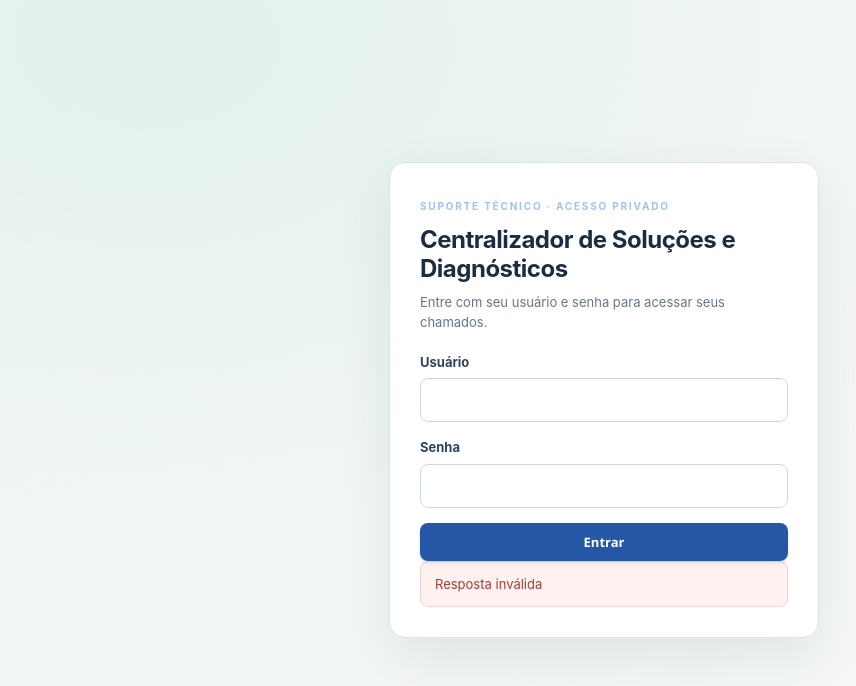
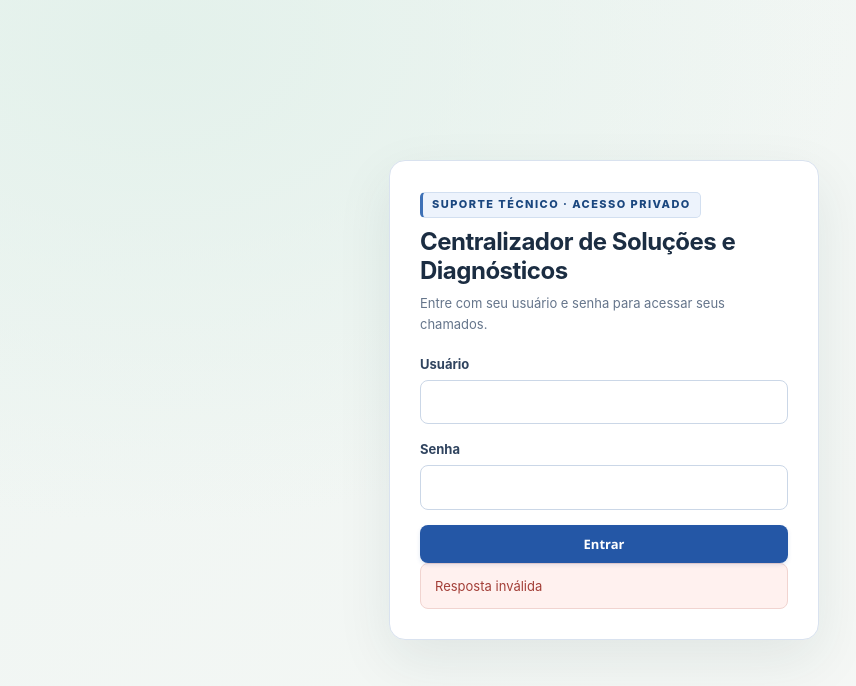
Before and after one commit to Caroou/Centralizador-Suporte-Tecnico, a plain HTML site: page static/index.html in a window 1280 px wide. Shown: the whole page, without its empty margins (36-892 px from the left). Drawn offline with Linux system fonts and the light colour scheme; no server answers.

Commit message:
Emphasize section subtitles with stronger contrast

```diff
--- a/static/style.css
+++ b/static/style.css
@@ -6,7 +6,8 @@ header{position:relative;z-index:20;isolation:isolate;overflow:visible;backgroun
 header:after{content:"";position:absolute;z-index:-1;width:290px;height:290px;right:max(20px,calc((100% - 1140px)/2));top:-180px;border:1px solid #ffffff20;border-radius:50%;box-shadow:0 0 0 34px #ffffff09,0 0 0 72px #ffffff08}
 header h1{font-size:clamp(21px,3vw,29px);letter-spacing:-.6px;line-height:1.18;margin:7px 0 6px;font-weight:750}
 header p{margin:0;color:#d1def0;font-size:14px}
-.eyebrow{font-size:10px;letter-spacing:1.8px;color:#9bc2ff;font-weight:750}
+.eyebrow{display:inline-flex;align-items:center;padding:5px 9px;border:1px solid #ffffff30;border-left:3px solid #76a9f2;border-radius:5px;background:#ffffff12;color:#e5efff;font-size:11px;letter-spacing:1.45px;font-weight:850;line-height:1.25}
+.auth-card .eyebrow,.app-modal .eyebrow{color:#1b477f;border-color:#d2dff0;border-left-color:#3e71b6;background:#edf3fc}
 .badge{border:1px solid #ffffff3d;background:#ffffff0c;color:#e5edfa;padding:7px 11px;border-radius:30px;font-size:12px;white-space:nowrap}
 .header-account{display:flex;align-items:center;gap:8px;flex-wrap:wrap;justify-content:flex-end}
 .header-button{color:#fff;background:#ffffff15;border-color:#ffffff35}
```
